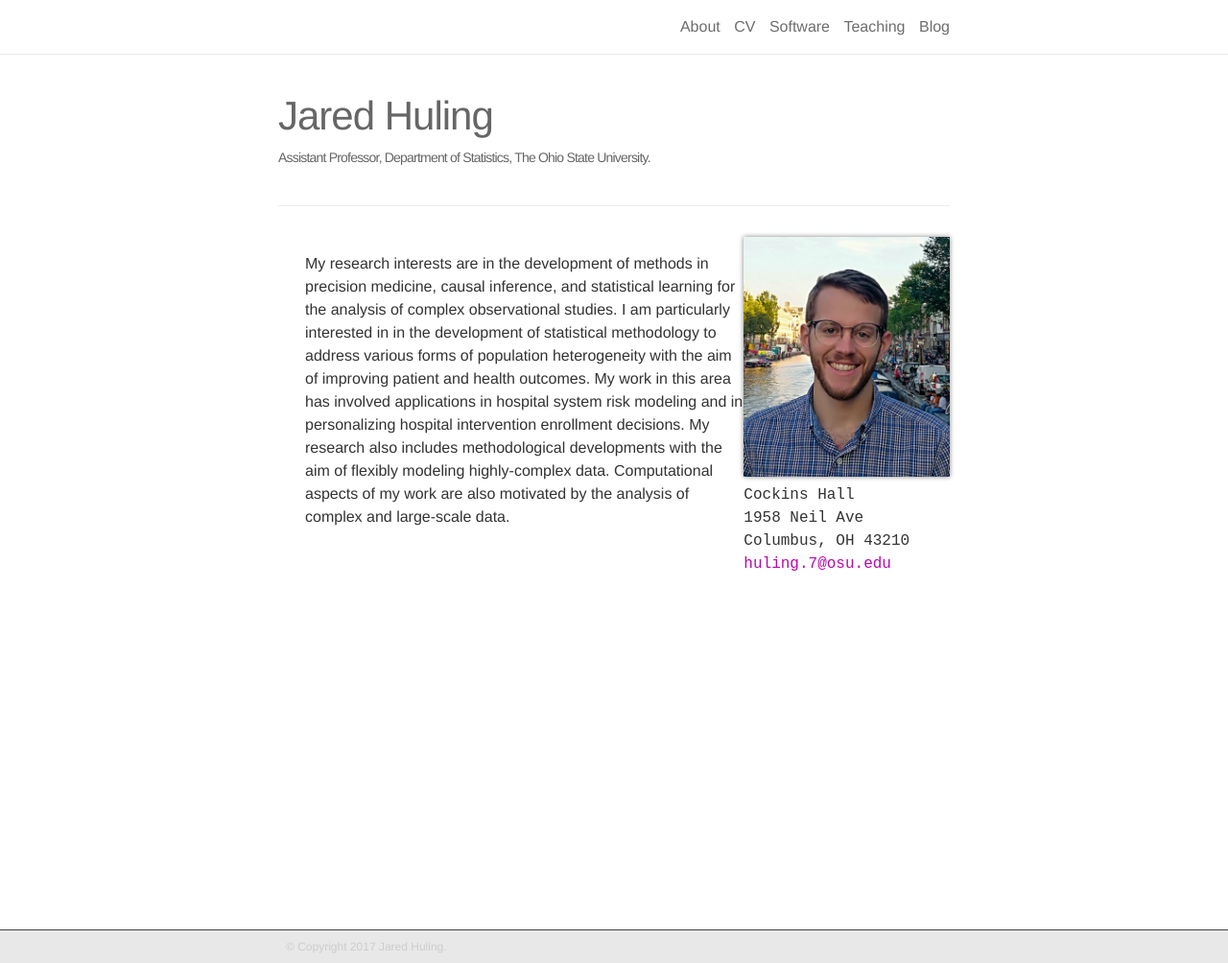
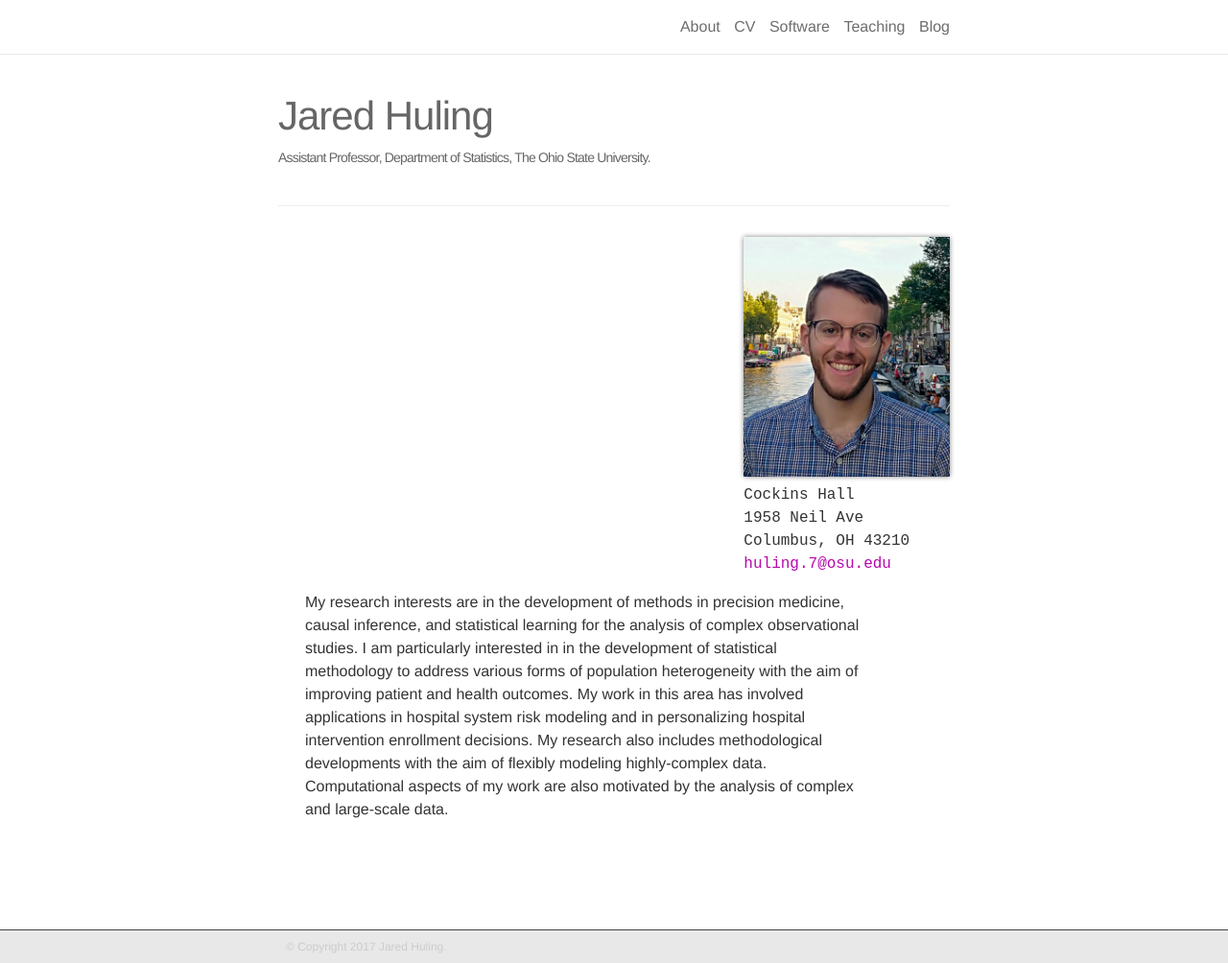
Before and after one commit to jaredhuling/jaredhuling.github.io, a Jekyll site: the page built from _pages/about.md, in a window 1280 px wide and 1004 px high. Shown: the whole window at 96% size. Built offline with Jekyll 4.4.1, drawn with Linux system fonts in a browser that asks for light colours; nearby versions of some CDN libraries.

Commit message:
column change

```diff
--- a/_layouts/about.html
+++ b/_layouts/about.html
@@ -27,7 +27,7 @@ layout: page
       {% endif %}
 
 
-      <div class = "eight columns">
+      <div class = "ten columns">
         <p align="left">
           {{ content }}
         </p>
```
